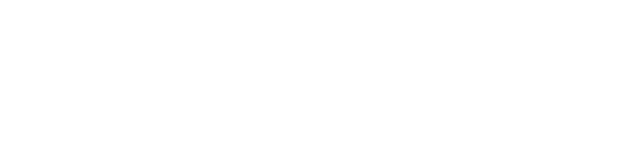
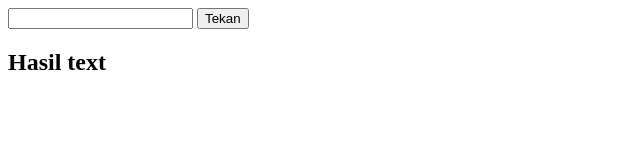
Before and after one commit to jack23w/Belajar-Javascript, a plain HTML site: page index.html in a window 1280 px wide. Shown: the whole page, without its empty margins (0-640 px from the left). Drawn offline with Linux system fonts and the light colour scheme.

Commit message:
Add files via upload

```diff
--- a/index.html
+++ b/index.html
@@ -6,6 +6,11 @@
     <title>Document</title>
 </head>
 <body>
-
+    <script src="main.js"></script>
+    <form>
+        <input type="text" id="input_form" value="">
+        <button type="submit" id="tombol_form">Tekan</button>
+    </form>
+    <h2>Hasil text <span itemref="hasil"></span></h2>
 </body>
 </html>
```
Also changed, not shown: main.js (added, +49 -0 lines).
